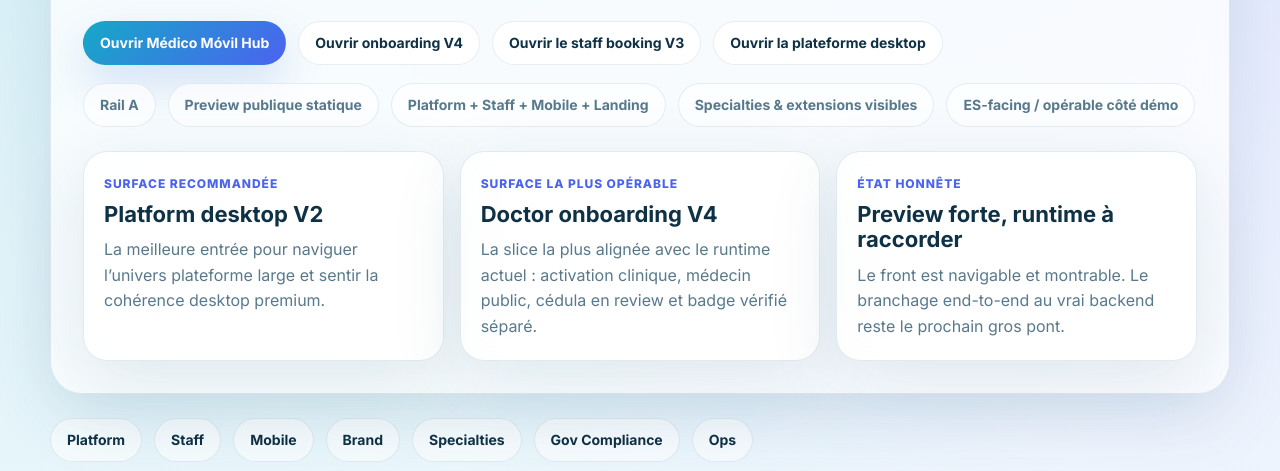
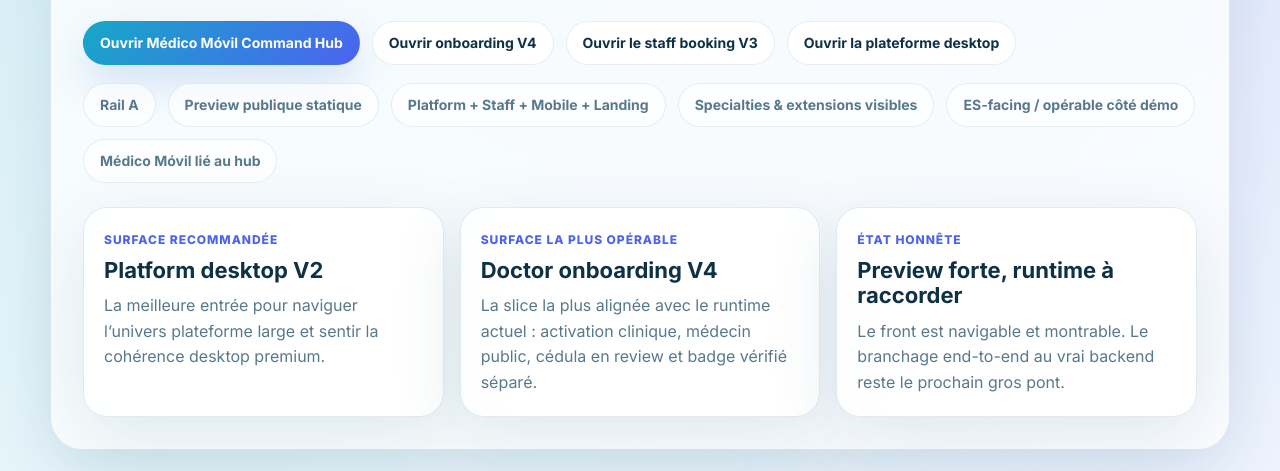
Before and after one commit to astroclawdrobot-tech/matheoiq-preview, a plain HTML site: page web-prototypes/index.html in a window 1280 px wide. Shown: the part 270-741 px from the top of the page. Drawn offline with Linux system fonts and the light colour scheme.

Commit message:
feat(preview): link Medico Movil hub

```diff
--- a/web-prototypes/index.html
+++ b/web-prototypes/index.html
@@ -311,7 +311,7 @@
         </p>
 
         <div class="hero-actions">
-          <a class="button primary" href="../matheoiq-command-hub/index.html">Ouvrir Médico Móvil Hub</a>
+          <a class="button primary" href="../matheoiq-command-hub/index.html">Ouvrir Médico Móvil Command Hub</a>
           <a class="button secondary" href="./matheoiq-doctor-clinic-onboarding-v4-2026-05-04.html">Ouvrir onboarding V4</a>
           <a class="button secondary" href="./matheoiq-staff-admin-booking-reminders-v3-2026-05-01.html">Ouvrir le staff booking V3</a>
           <a class="button secondary" href="./matheoiq-platform-navigable-desktop-v2-2026-04-24.html">Ouvrir la plateforme desktop</a>
@@ -323,6 +323,7 @@
           <span class="pill">Platform + Staff + Mobile + Landing</span>
           <span class="pill">Specialties & extensions visibles</span>
           <span class="pill">ES-facing / opérable côté démo</span>
+          <span class="pill">Médico Móvil lié au hub</span>
         </div>
 
         <div class="status-panel">
@@ -491,10 +492,10 @@
         </div>
         <div class="grid">
           <a class="card primary glass" href="../matheoiq-command-hub/index.html">
-            <span class="label">Médico Móvil</span>
+            <span class="label">Médico Móvil · lié hub</span>
             <h3>Command Hub — UberMed AI dispatch</h3>
             <p>Nouvelle interface MatheoIQ propre : queue de cliniques connectées, médecins avec licence vérifiée, dispatch IA par défaut, escalation humaine seulement en exception.</p>
-            <span class="cta">Ouvrir Médico Móvil Hub</span>
+            <span class="cta">Ouvrir Médico Móvil Command Hub</span>
           </a>
 
           <a class="card wide glass" href="./matheoiq-app-navigable-v1-2026-04-30.html">
```
